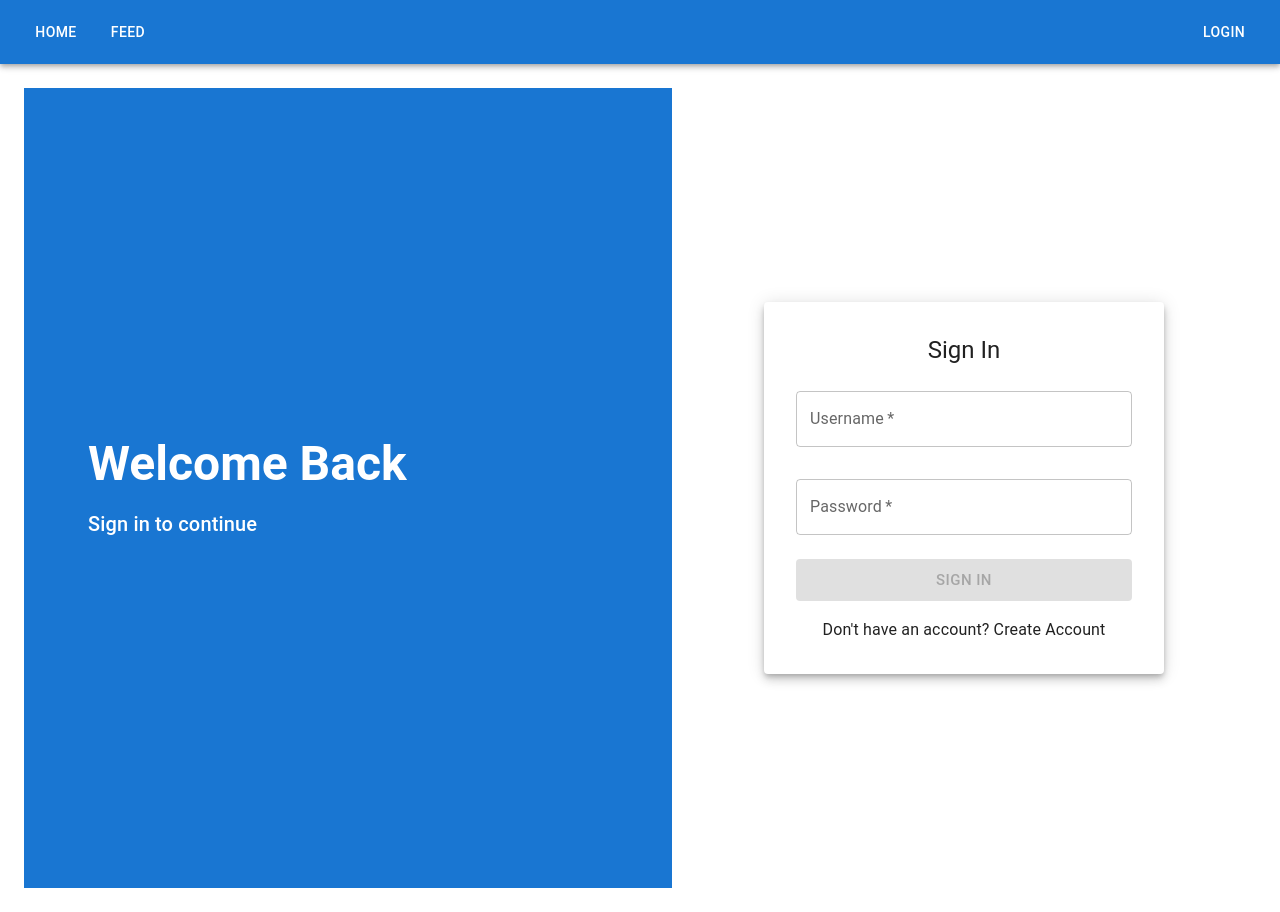
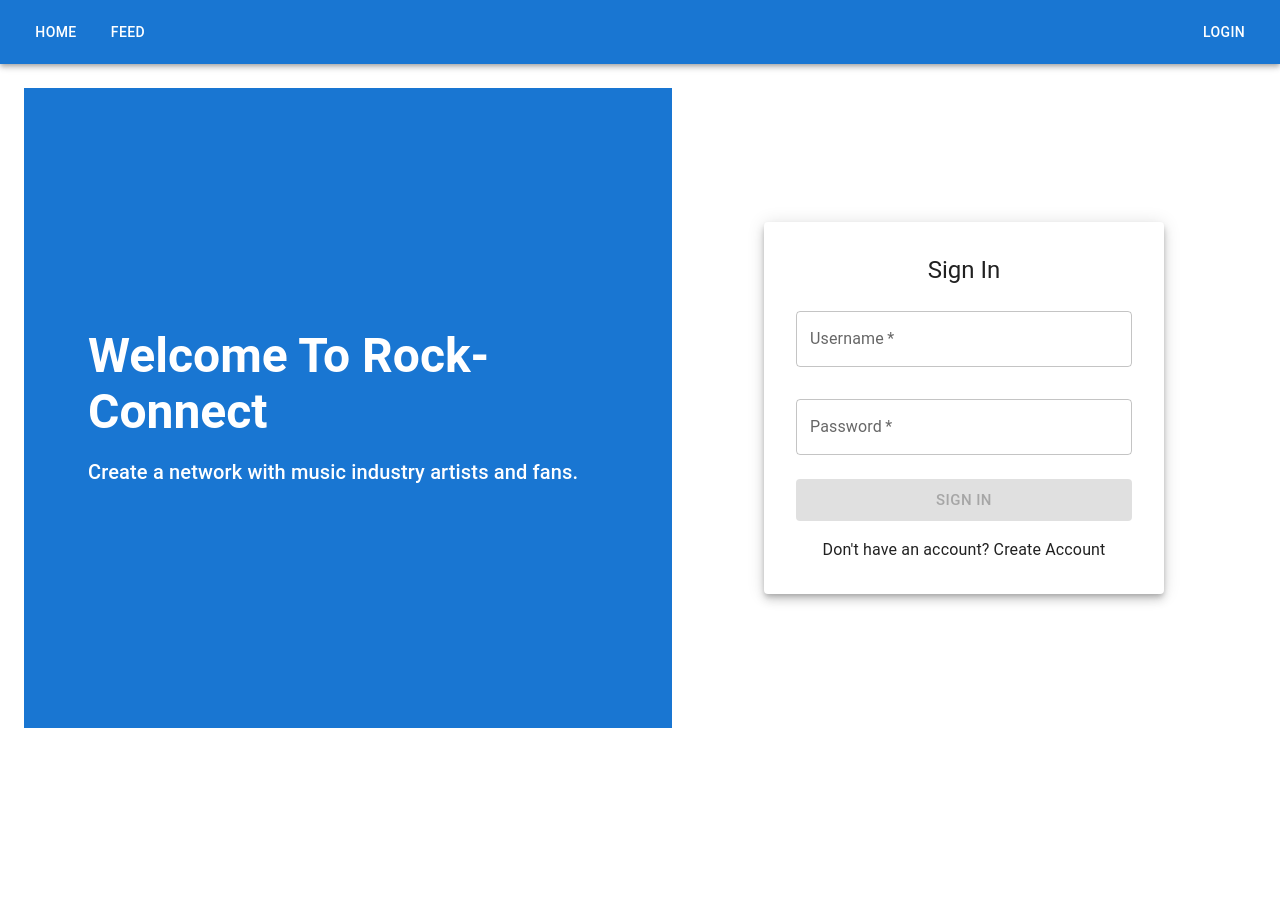
Before and after one commit to adrian-qorbani/rock-connect, a React (Vite) app in the folder client/: page /login in a window 1280 px wide. After the commit the page ends 800 px from the top, so only its background shows below. Built offline with nearby package versions, Linux system fonts and the light colour scheme.

Commit message:
fix(ui): given hero for login page more proportional.

```diff
--- a/client/src/pages/login/Login.tsx
+++ b/client/src/pages/login/Login.tsx
@@ -151,7 +151,7 @@ const Login: React.FC = () => {
     <Box
       sx={{
         display: "flex",
-        minHeight: "100vh",
+        minHeight: "80vh",
         flexDirection: { xs: "column", md: "row" },
       }}
     >
@@ -168,12 +168,12 @@ const Login: React.FC = () => {
         }}
       >
         <Typography variant="h3" sx={{ fontWeight: "bold", mb: 2 }}>
-          {isCreatingAccount ? "Join Us" : "Welcome Back"}
+          {isCreatingAccount ? "Join Us" : "Welcome To Rock-Connect"}
         </Typography>
         <Typography variant="h6">
           {isCreatingAccount
             ? "Become part of our community"
-            : "Sign in to continue"}
+            : "Create a network with music industry artists and fans."}
         </Typography>
       </Box>
 
```
